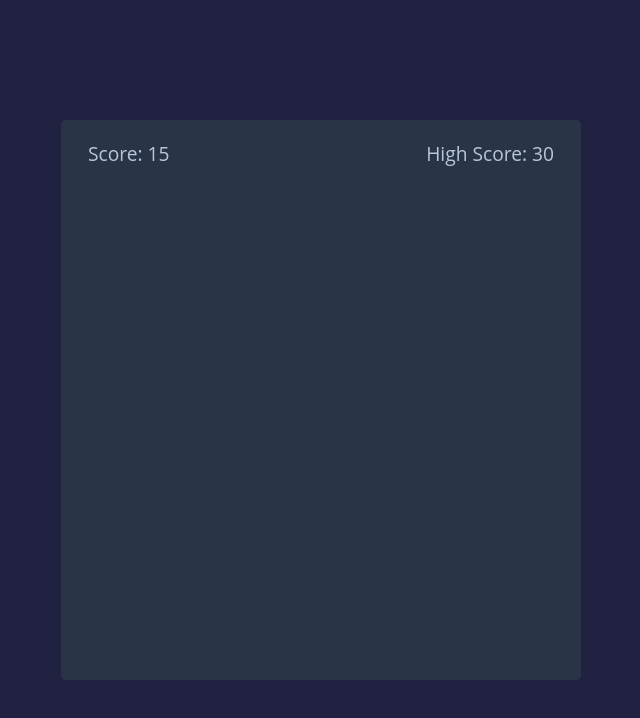
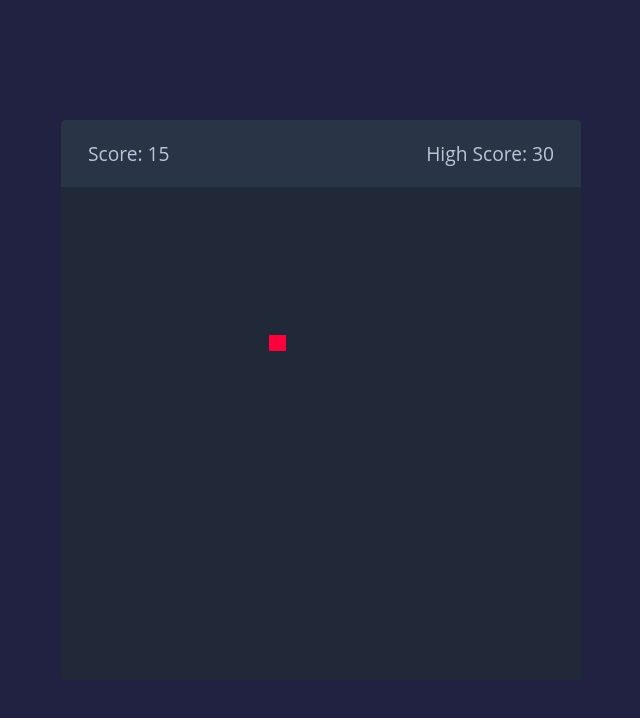
Before and after one commit to Nicoogf/snake, a plain HTML site: page index.html in a window 1280 px wide. Shown: the whole page, without its empty margins (319-959 px from the left). Drawn offline with Linux system fonts and the light colour scheme.

Commit message:
Se agrega el Script.js y el food del snake

```diff
--- a/index.html
+++ b/index.html
@@ -6,6 +6,7 @@
     <meta name="viewport" content="width=device-width, initial-scale=1.0">
     <title>Document</title>
     <link rel="stylesheet" href="styles.css">
+    <script src="script.js" defer></script>
 </head>
 <body>
 
--- /dev/null
+++ b/script.js
@@ -0,0 +1,12 @@
+
+const playBoard = document.querySelector(".play-board")
+
+
+let foodX = 13 , foodY= 10 ;
+
+const initGame = () =>{
+    let  htmlMarkup = `<div class="food" style="grid-area:${foodY} / ${foodX}"> </div>`
+    playBoard.innerHTML =  htmlMarkup;
+}
+
+initGame();
--- a/styles.css
+++ b/styles.css
@@ -19,6 +19,9 @@ background-color: rgb(33, 34, 65);
     height: 70vmin;
     background-color: #293447;
     border-radius: 5px;
+    display: flex;
+    flex-direction: column;
+    overflow: hidden;
 }
 
 .game-details{
@@ -29,3 +32,15 @@ background-color: rgb(33, 34, 65);
     display: flex;
     justify-content: space-between;
 }
+
+.play-board{
+    width:100%;
+    height: 100%;
+    background: #212837;
+    display: grid;
+    grid-template: repeat(30 , 1fr) / repeat(30,1fr);
+}
+
+.play-board .food{
+    background-color: #FF003D;
+}
```
